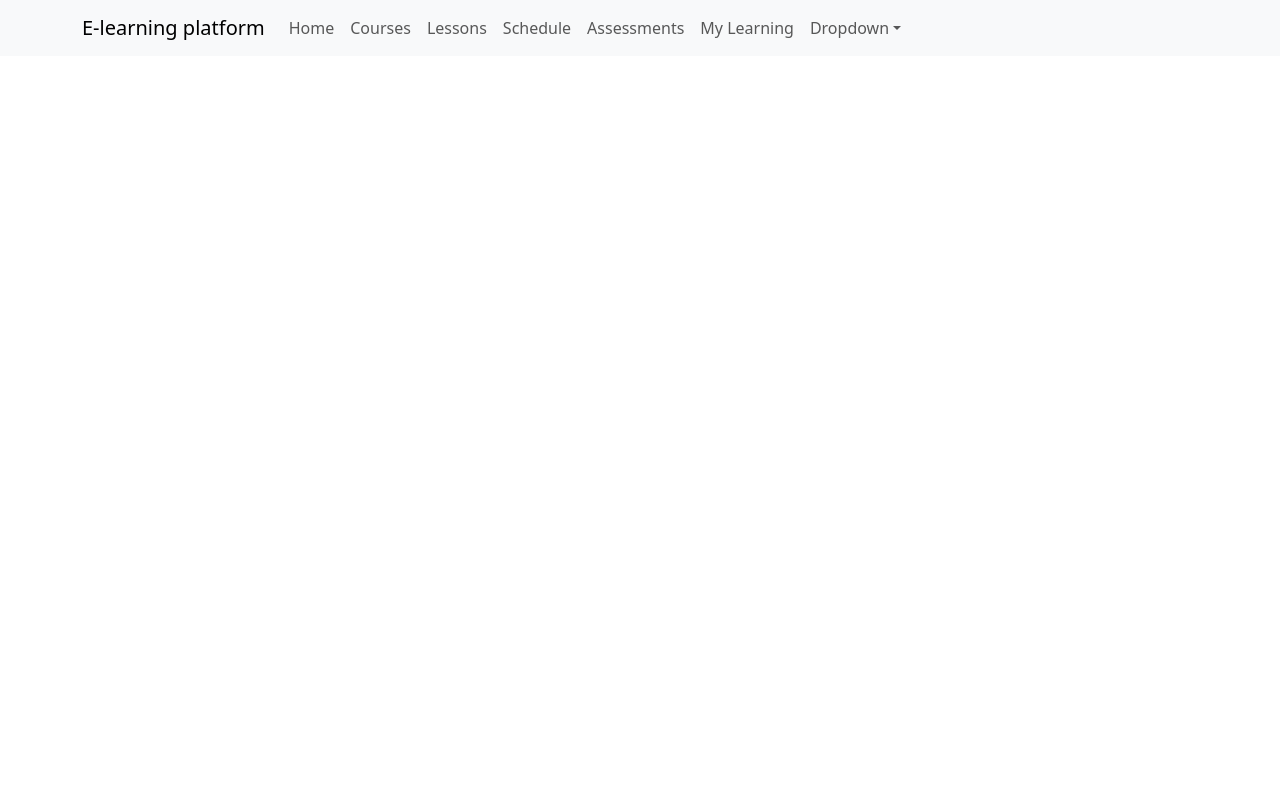
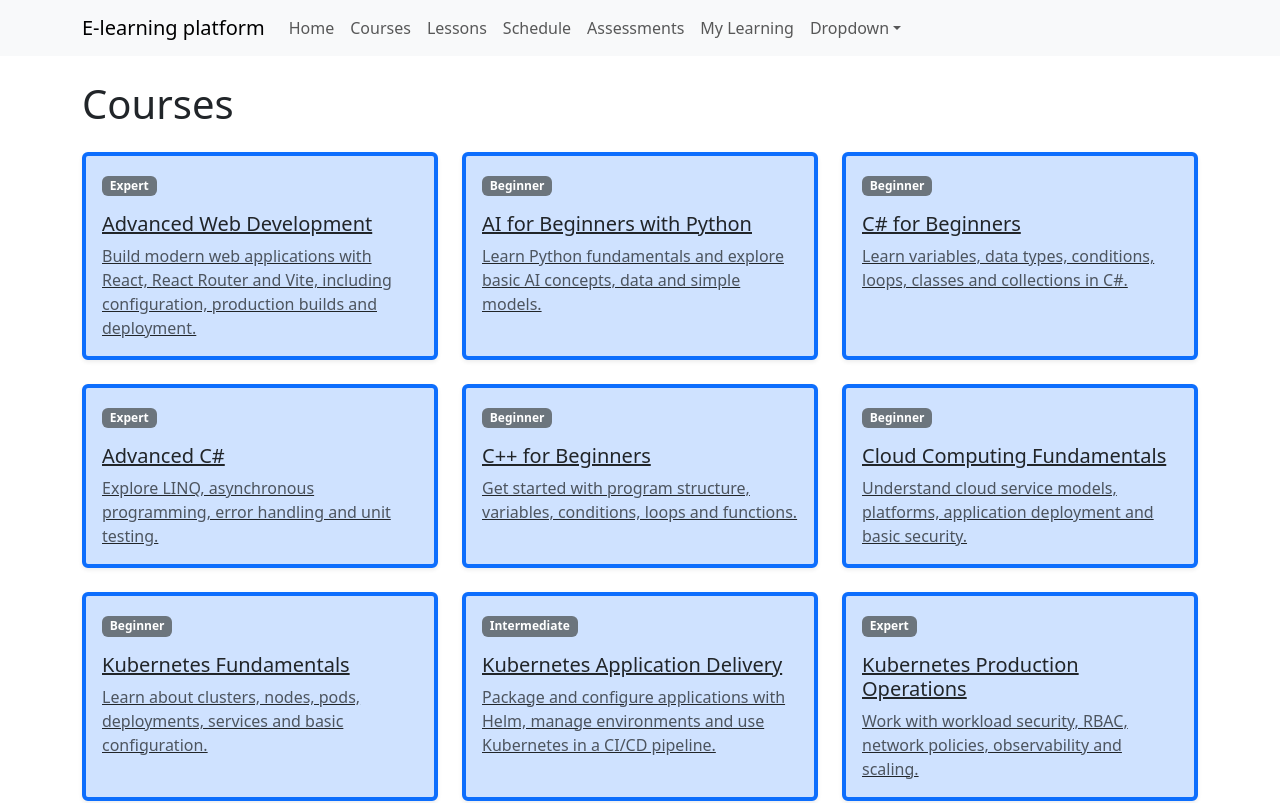
Before and after one commit to delindblad/frontend_project, a React (Vite) app: page /courses in a window 1280 px wide. Shown: the top 803 px of the page. Built offline with nearby package versions, Linux system fonts and the light colour scheme.

Commit message:
basic data structure course overview

```diff
--- a/src/App.jsx
+++ b/src/App.jsx
@@ -2,6 +2,7 @@ import { BrowserRouter, Routes, Route, Link } from 'react-router-dom';
 import Home from "./Home.jsx";
 import MyLearning from "./MyLearning.jsx";
 import Courses from "./Courses.jsx";
+import CourseDetails from './CourseDetails.jsx';
 
 
 
@@ -28,6 +29,7 @@ function App() {
                 <Route path="/" element={<Home />} />
                 <Route path="/courses" element={<Courses />} />
                 <Route path="/mylearning" element={<MyLearning />} />
+                <Route path="/courses/:courseId" element={<CourseDetails />} />
             </Routes>
         </BrowserRouter>
     );
--- /dev/null
+++ b/src/CourseDetails.jsx
@@ -0,0 +1,97 @@
+import { Link, useParams } from 'react-router-dom';
+import NavBar from './NavBar.jsx';
+import { courses } from './data/courses.js';
+import { Badge, Card, Col, Container, ListGroup, Row } from 'react-bootstrap';
+
+function CourseDetails() {
+  const { courseId } = useParams();
+  const course = courses.find((item) => item.id === courseId);
+
+  return (
+  <>
+    <NavBar />
+
+    <Container className="py-4">
+      <Link
+        to="/courses"
+        className="link-primary text-decoration-none"
+      >
+        ← Back to courses
+      </Link>
+
+      {course ? (
+        <>
+          <header className="mt-3 rounded-3 bg-primary-subtle p-4 p-lg-5">
+            <Badge bg="primary">{course.level}</Badge>
+
+            <h1 className="mt-3">{course.title}</h1>
+
+            <p className="lead mb-2">{course.description}</p>
+
+            <p className="mb-0 text-body-secondary">
+              Approx. {course.estimatedMinutes} minutes
+            </p>
+          </header>
+
+          <Row className="g-4 mt-1">
+            <Col md={6}>
+              <Card className="h-100 border-0 shadow-sm">
+                <Card.Header className="bg-success-subtle text-success-emphasis fw-semibold">
+                  Learning objective
+                </Card.Header>
+                <Card.Body>
+                  <Card.Text className="mb-0">
+                    {course.objective || 'Learning objective not added yet.'}
+                  </Card.Text>
+                </Card.Body>
+              </Card>
+            </Col>
+
+            <Col md={6}>
+              <Card className="h-100 border-0 shadow-sm">
+                <Card.Header className="bg-warning-subtle text-warning-emphasis fw-semibold">
+                  Prerequisites
+                </Card.Header>
+                <Card.Body>
+                  <Card.Text className="mb-0">
+                    {course.prerequisites || 'No prerequisites listed yet.'}
+                  </Card.Text>
+                </Card.Body>
+              </Card>
+            </Col>
+          </Row>
+
+          <section className="mt-4">
+            <h2 className="mb-3">Course content</h2>
+
+            <ListGroup>
+              {course.content?.length ? (
+                course.content.map((item, index) => (
+                  <ListGroup.Item
+                    key={`${course.id}-${index}`}
+                    className="d-flex align-items-center gap-3"
+                  >
+                    <Badge bg="primary" pill>
+                      {index + 1}
+                    </Badge>
+                    {item}
+                  </ListGroup.Item>
+                ))
+              ) : (
+                <ListGroup.Item className="text-body-secondary">
+                  Course content not added yet.
+                </ListGroup.Item>
+              )}
+            </ListGroup>
+          </section>
+        </>
+      ) : (
+        <div className="alert alert-warning mt-4">
+          Course not found.
+        </div>
+      )}
+    </Container>
+  </>
+);}
+
+export default CourseDetails;
--- a/src/Courses.jsx
+++ b/src/Courses.jsx
@@ -1,7 +1,41 @@
-import NavBar from './NavBar.jsx';
+import NavBar from "./NavBar.jsx";
+import { courses } from "./data/courses.js";
+import { Container, Row, Col, Card, Badge } from "react-bootstrap";
+import { Link } from "react-router-dom";
 
 function Courses() {
-    return (<NavBar />)
+  return (
+    <>
+      <NavBar />
+
+      <Container className="py-4">
+        <h1 className="mb-4">Courses</h1>
+
+        <Row xs={1} md={2} lg={3} className="g-4">
+          {courses.map((course) => (
+            <Col key={course.id}>
+              <Card
+                as={Link}
+                to={`/courses/${course.id}`}
+                className="h-100 shadow-sm border-top border-4 border-primary bg-primary-subtle"
+              >
+                <Card.Body>
+                  <Badge bg="secondary" className="mb-3">
+                    {course.level}
+                  </Badge>
+
+                  <Card.Title>{course.title}</Card.Title>
+                  <Card.Text className="text-muted">
+                    {course.description}
+                  </Card.Text>
+                </Card.Body>
+              </Card>
+            </Col>
+          ))}
+        </Row>
+      </Container>
+    </>
+  );
 }
 
 export default Courses;
--- /dev/null
+++ b/src/data/courses.js
@@ -0,0 +1,106 @@
+export const courses = [
+  {
+    id: 'web-advanced',
+    title: 'Advanced Web Development',
+    description:
+      'Build modern web applications with React, React Router and Vite, including configuration, production builds and deployment.',
+    level: 'Expert',
+    estimatedMinutes: 480,
+     objective: 'Build and deploy a multi-page React application.',
+  prerequisites: 'Basic knowledge of JavaScript and React.',
+  content: [
+    'React component patterns',
+    'Routing with React Router',
+    'Vite configuration',
+    'Production builds and deployment',
+  ],
+  },
+  {
+    id: 'ai-beginner',
+    title: 'AI for Beginners with Python',
+    description:
+      'Learn Python fundamentals and explore basic AI concepts, data and simple models.',
+    level: 'Beginner',
+    estimatedMinutes: 360,
+  },
+  {
+    id: 'csharp-beginner',
+    title: 'C# for Beginners',
+    description:
+      'Learn variables, data types, conditions, loops, classes and collections in C#.',
+    level: 'Beginner',
+    estimatedMinutes: 420,
+  },
+  {
+    id: 'csharp-expert',
+    title: 'Advanced C#',
+    description:
+      'Explore LINQ, asynchronous programming, error handling and unit testing.',
+    level: 'Expert',
+    estimatedMinutes: 540,
+  },
+  {
+    id: 'cpp-beginner',
+    title: 'C++ for Beginners',
+    description:
+      'Get started with program structure, variables, conditions, loops and functions.',
+    level: 'Beginner',
+    estimatedMinutes: 360,
+  },
+  {
+    id: 'cloud-beginner',
+    title: 'Cloud Computing Fundamentals',
+    description:
+      'Understand cloud service models, platforms, application deployment and basic security.',
+    level: 'Beginner',
+    estimatedMinutes: 300,
+  },
+  {
+    id: 'kubernetes-beginner',
+    title: 'Kubernetes Fundamentals',
+    description:
+      'Learn about clusters, nodes, pods, deployments, services and basic configuration.',
+    level: 'Beginner',
+    estimatedMinutes: 360,
+  },
+  {
+    id: 'kubernetes-intermediate',
+    title: 'Kubernetes Application Delivery',
+    description:
+      'Package and configure applications with Helm, manage environments and use Kubernetes in a CI/CD pipeline.',
+    level: 'Intermediate',
+    estimatedMinutes: 480,
+  },
+  {
+    id: 'kubernetes-expert',
+    title: 'Kubernetes Production Operations',
+    description:
+      'Work with workload security, RBAC, network policies, observability and scaling.',
+    level: 'Expert',
+    estimatedMinutes: 600,
+  },
+  {
+    id: 'rust-beginner',
+    title: 'Rust Fundamentals',
+    description:
+      'Learn Rust syntax, functions, ownership, borrowing, structs and enums.',
+    level: 'Beginner',
+    estimatedMinutes: 420,
+  },
+  {
+    id: 'rust-intermediate',
+    title: 'Intermediate Rust',
+    description:
+      'Use traits, generics, iterators, closures and Rust’s error-handling patterns.',
+    level: 'Intermediate',
+    estimatedMinutes: 480,
+  },
+  {
+    id: 'rust-expert',
+    title: 'Advanced Rust Systems Programming',
+    description:
+      'Explore concurrency, asynchronous Rust, unsafe code and performance profiling.',
+    level: 'Expert',
+    estimatedMinutes: 600,
+  },
+];
```
